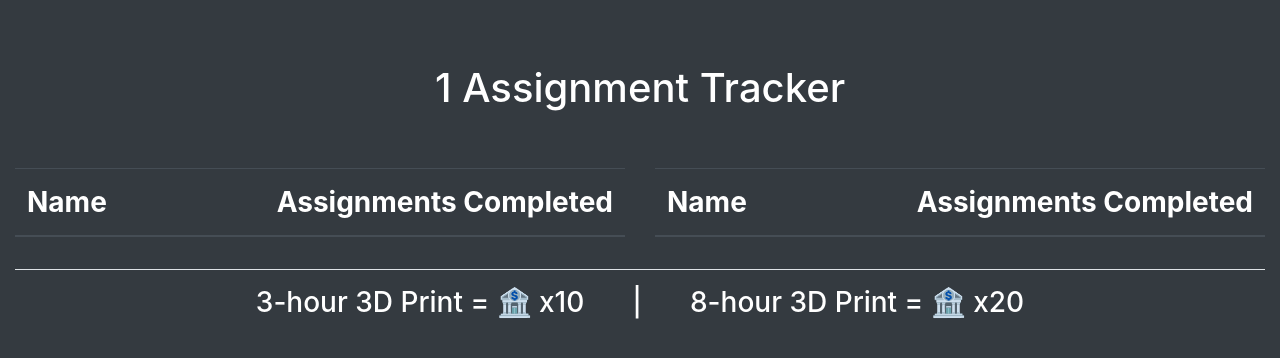
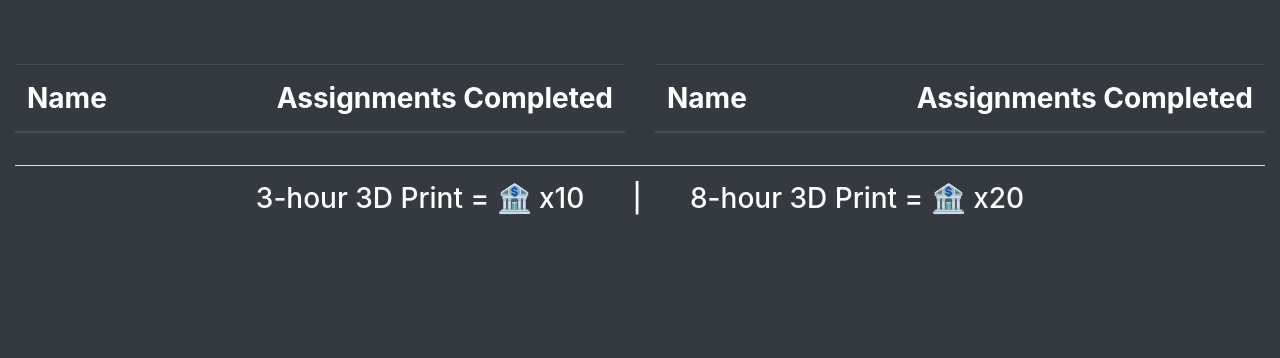
Before and after one commit to dc74089/mrcanora, a Django app: page /sixth/tracker/1 in a window 1280 px wide. Shown: the top 358 px of the page. Run offline with Django 3.2, Linux system fonts and the light colour scheme; data that the repository does not hold is empty; some libraries are stand-ins or nearby versions.

Commit message:
Fix assignment tracker by hiding title

```diff
--- a/classroom/templates/classroom/sixth_tracker.html
+++ b/classroom/templates/classroom/sixth_tracker.html
@@ -2,7 +2,7 @@
 
 {% block content %}
   <div class="row">
-    <div class="col-12 text-center mb-5">
+    <div class="col-12 text-center mb-5 d-none">
       <h1 class="text-white">{{ group }} Assignment Tracker</h1>
     </div>
     {% for table in students %}
```
